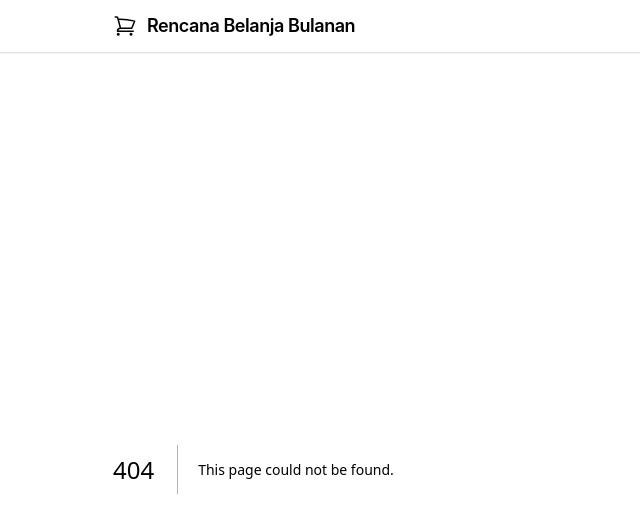
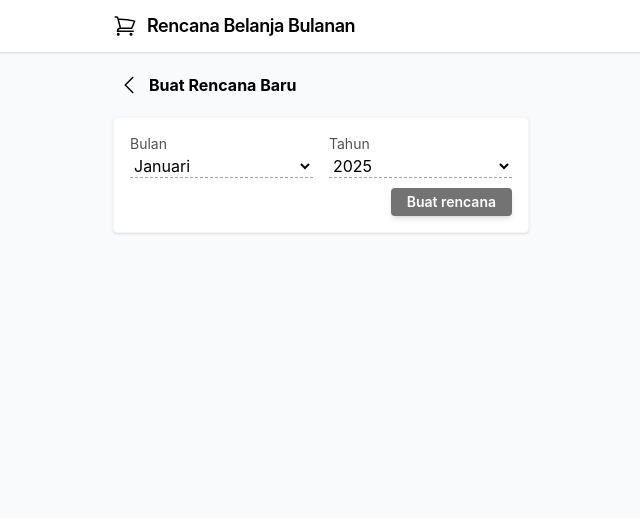
Before and after one commit to rasyidcode/monthly-grocery-planner, a Next.js app in the folder frontend/: page /plans/create in a window 1280 px wide. Before the commit this address had no page. Shown: the top 518 px of the page, without its empty margins (319-959 px from the left). Built offline with nearby package versions, Linux system fonts and the light colour scheme.

Commit message:
new update

```diff
--- /dev/null
+++ b/frontend/src/app/action.ts
@@ -0,0 +1,9 @@
+export async function getPlans() {}
+
+export async function getPlanById() {}
+
+export async function createPlan() {}
+
+export async function updatePlan() {}
+
+export async function deletePlan() {}
--- a/frontend/src/app/globals.css
+++ b/frontend/src/app/globals.css
@@ -1,6 +1,12 @@
 @import "tailwindcss";
 
 @theme {
+  --color-active: var(--color-neutral-200);
+
+  /* border */
+  --color-dashed-color: var(--color-neutral-400);
+  --color-dashed-focus-color: var(--color-neutral-500)
+
   --color-primary: var(--color-pink-500);
   --color-primary-hover: var(--color-pink-600);
   --color-accent: var(--color-pink-400);
--- /dev/null
+++ b/frontend/src/app/plans/[id]/items/create/page.tsx
@@ -0,0 +1,17 @@
+import FormPlanning from "@/components/FormPlanning";
+import { ChevronLeftIcon } from "@heroicons/react/24/outline";
+
+export default function AddPlanPage() {
+  return (
+    <div className="flex-1 flex flex-col space-y-4 w-full">
+      <div className="flex items-center gap-1">
+        <button className="p-1 active:bg-active rounded-full">
+          <ChevronLeftIcon className="size-6" />
+        </button>
+        <h1 className="text-log font-bold">Tambah barang</h1>
+      </div>
+
+      <FormPlanning />
+    </div>
+  );
+}
--- /dev/null
+++ b/frontend/src/app/plans/create/page.tsx
@@ -0,0 +1,81 @@
+import { ChevronLeftIcon } from "@heroicons/react/24/outline";
+
+export default function createPlan() {
+  return (
+    <div className="flex-1 space-y-4">
+      <div className="flex items-center gap-1">
+        <button className="p-1 active:bg-active rounded-full">
+          <ChevronLeftIcon className="size-6" />
+        </button>
+        <h1 className="text-log font-bold"> Buat Rencana Baru</h1>
+      </div>
+
+      <form className="flex-1">
+        <section className="bg-white shadow p-4 rounded border border-neutral-100 relative">
+          <div className="space-y-2.5">
+            <div className="grid grid-cols-[1fr_1fr] gap-4">
+              <div>
+                <label
+                  htmlFor="month"
+                  className="block text-sm text-neutral-600"
+                >
+                  Bulan
+                </label>
+                <select
+                  name="month"
+                  className="w-full border-0 border-b border-dashed bg-transparent border-dashed-color
+                outline-none focus:border-dashed-focus-color"
+                >
+                  {[
+                    "Januari",
+                    "Februari",
+                    "Maret",
+                    "April",
+                    "Juni",
+                    "Juli",
+                    "Agustus",
+                    "September",
+                    "Oktober",
+                    "November",
+                    "Desember",
+                  ].map((year) => (
+                    <option key={year} value={year}>
+                      {year}
+                    </option>
+                  ))}
+                </select>
+              </div>
+              <div>
+                <label
+                  htmlFor="year"
+                  className="block text-sm text-neutral-600"
+                >
+                  Tahun
+                </label>
+                <select
+                  name="year"
+                  className="w-full border-0 border-b border-dashed bg-transparent border-dashed-color
+                outline-none focus:border-dashed-focus-color"
+                >
+                  {Array.from(
+                    { length: 2099 - 2025 + 1 },
+                    (_, i) => 2025 + i
+                  ).map((year) => (
+                    <option key={year} value={year}>
+                      {year}
+                    </option>
+                  ))}
+                </select>
+              </div>
+            </div>
+            <div className="flex justify-end">
+              <button className="bg-neutral-500 text-sm text-white font-semibold py-1 rounded-sm px-4 shadow-md">
+                Buat rencana
+              </button>
+            </div>
+          </div>
+        </section>
+      </form>
+    </div>
+  );
+}
--- a/frontend/src/app/add-plan/page.tsx
+++ b/frontend/src/components/FormPlanning.tsx
@@ -1,12 +1,15 @@
+"use client";
+
 import { EllipsisVerticalIcon } from "@heroicons/react/24/outline";
 
-export default function AddPlanPage() {
+export default function FormPlanning() {
   return (
-    <div className="flex-1 flex flex-col space-y-4 w-full">
-      <h1 className="text-log font-bold">🧾 Buat Rencana Baru</h1>
-
+    <form
+      onSubmit={() => {}}
+      className="flex-1 space-y-4 flex flex-col h-full w-full overflow-hidden"
+    >
       <section className="bg-white shadow p-4 rounded border border-neutral-100 relative">
-        <form className="space-y-2.5">
+        <div className="space-y-2.5">
           <div>
             <label htmlFor="name" className="block text-sm text-neutral-600">
               Barang
@@ -51,14 +54,14 @@ export default function AddPlanPage() {
               Tambahkan
             </button>
           </div>
-        </form>
+        </div>
       </section>
 
       <section
         className="bg-white shadow flex-1 p-4 rounded border border-neutral-100
        overflow-hidden flex flex-col space-y-2"
       >
-        <h2 className="text-lg font-bold">Keranjang Belanja</h2>
+        <h2 className="font-bold">Keranjang Belanja</h2>
         <ul
           className="flex-1 overflow-y-scroll divide-y divide-dashed divide-neutral-400
         space-y-1 h-full w-full"
@@ -139,9 +142,10 @@ export default function AddPlanPage() {
           </div>
         </div>
       </section>
+
       <button className="bg-neutral-500 text-white font-bold py-1.5 rounded-sm">
         Simpan Rencana
       </button>
-    </div>
+    </form>
   );
 }
```
